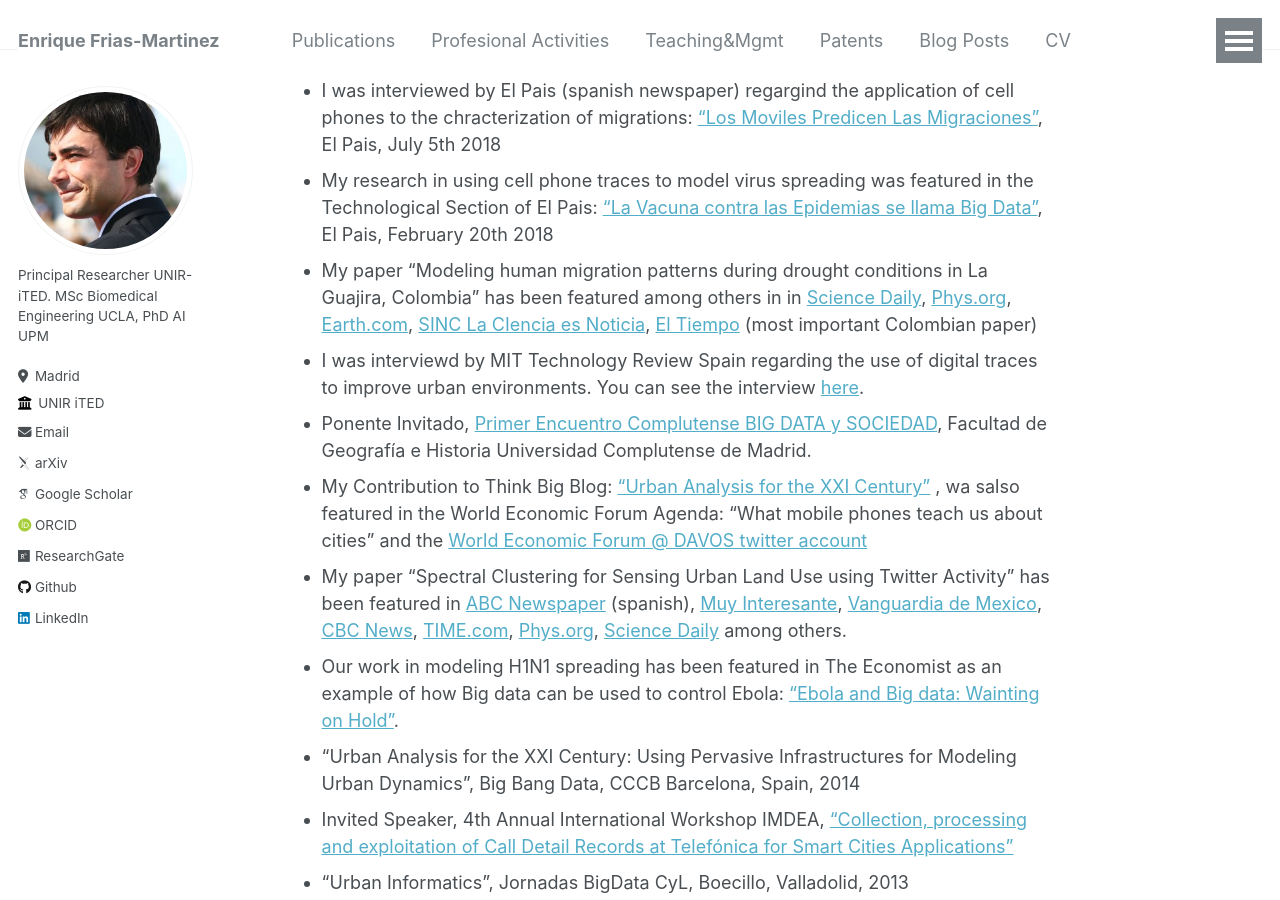
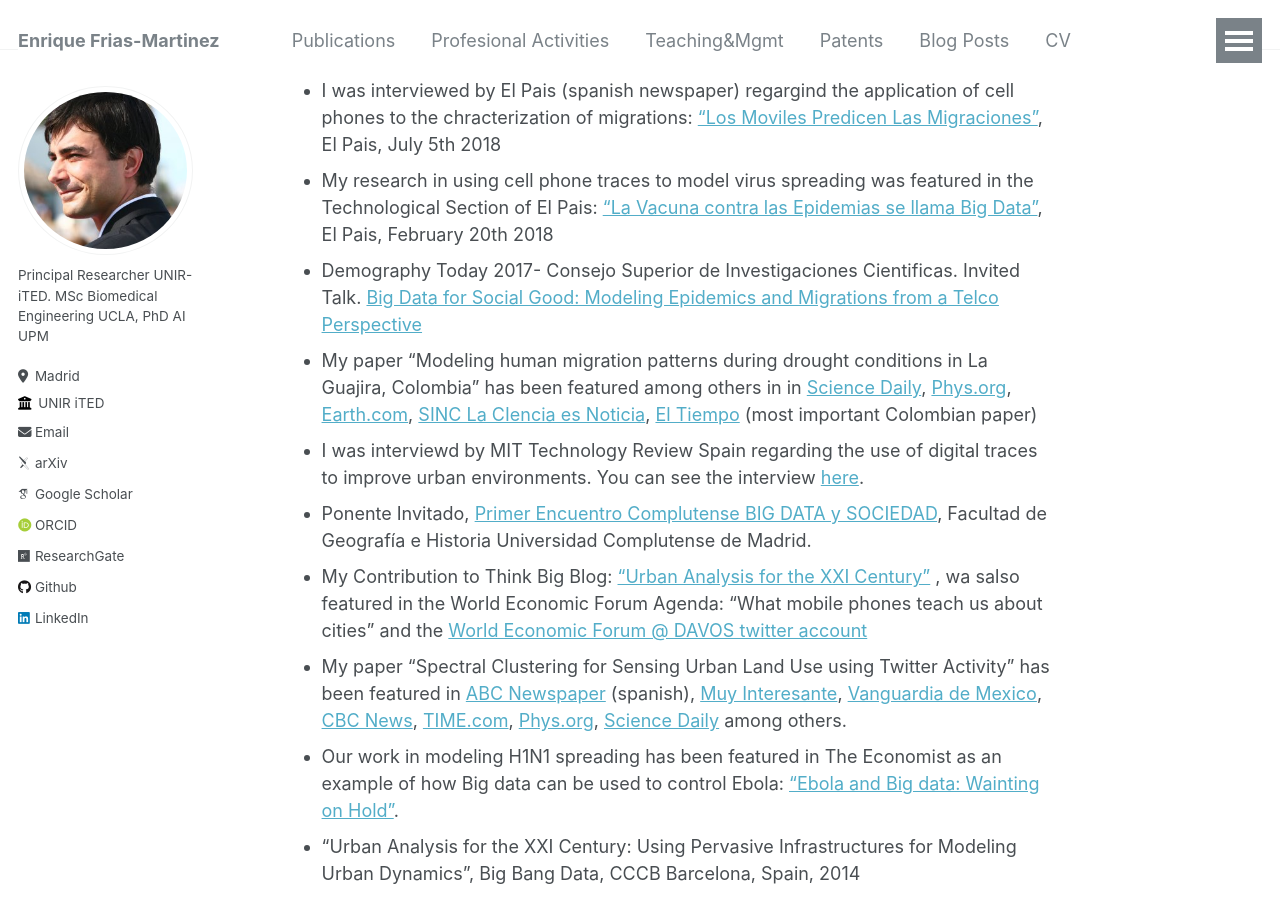
Before and after one commit to ENriqueFRiasM/enriquefriasm.github.io, a Jekyll site: the page built from _pages/markdown.md, in a window 1280 px wide and 900 px high, scrolled down 402 px. Built offline with Jekyll 4.4.1, drawn with Linux system fonts in a browser that asks for light colours; some web fonts are replaced.

Commit message:
Update markdown.md

```diff
--- a/_pages/markdown.md
+++ b/_pages/markdown.md
@@ -13,6 +13,7 @@ redirect_from:
 * My work on Modeling Migrations caused by Climate Change has been featured in the printed and online version of Muy Interesante magazine  (June 2018, Only in Spanish) [PDF](https://enriquefriasm.github.io/files/paper1.pdf)
 * I was interviewed by El Pais (spanish newspaper) regargind the application of cell phones to the chracterization of migrations: ["Los Moviles  Predicen Las Migraciones"](https://elpais.com/tecnologia/2018/07/04/actualidad/1530700909_275801.html), El Pais, July 5th 2018
 * My research in using cell phone traces to model virus spreading was featured in the Technological Section of El Pais: ["La Vacuna contra las Epidemias se llama Big Data"](https://elpais.com/retina/2018/02/19/innovacion/1519039015_430916.html), El Pais, February 20th 2018
+* Demography Today  2017- Consejo Superior de Investigaciones Cientificas. Invited Talk. [Big Data for Social Good: Modeling Epidemics and Migrations from a Telco Perspective](https://vimeo.com/213877023)
 * My paper  "Modeling human migration patterns during drought conditions in La Guajira, Colombia" has been featured among others in in [Science Daily](https://www.sciencedaily.com/releases/2018/06/180628120053.htm),  [Phys.org](https://phys.org/news/2018-06-smartphones-track-migrations-climate.html),  [Earth.com](https://www.earth.com/news/human-displacement-climate-change), [SINC La CIencia es Noticia](https://www.agenciasinc.es/Noticias/Rastrean-con-moviles-las-migraciones-debidas-al-cambio-climatico), [El Tiempo](https://www.eltiempo.com/vida/medio-ambiente/desplazamiento-por-cambio-climatico-en-la-guajira-235854) (most important Colombian paper)
 * I was interviewd by MIT Technology Review Spain regarding the use of digital traces to improve urban environments. You can see the interview [here](https://www.technologyreview.es/s/10660/los-datos-permiten-evaluar-si-las-politicas-de-urbanismo-funcionan).
 *  Ponente Invitado, [Primer Encuentro Complutense BIG DATA y SOCIEDAD](https://eventos.ucm.es/7247/speakers/primer-encuentro-complutense-big-data-y-sociedad.html), Facultad de Geografía e Historia Universidad Complutense de Madrid.
```
